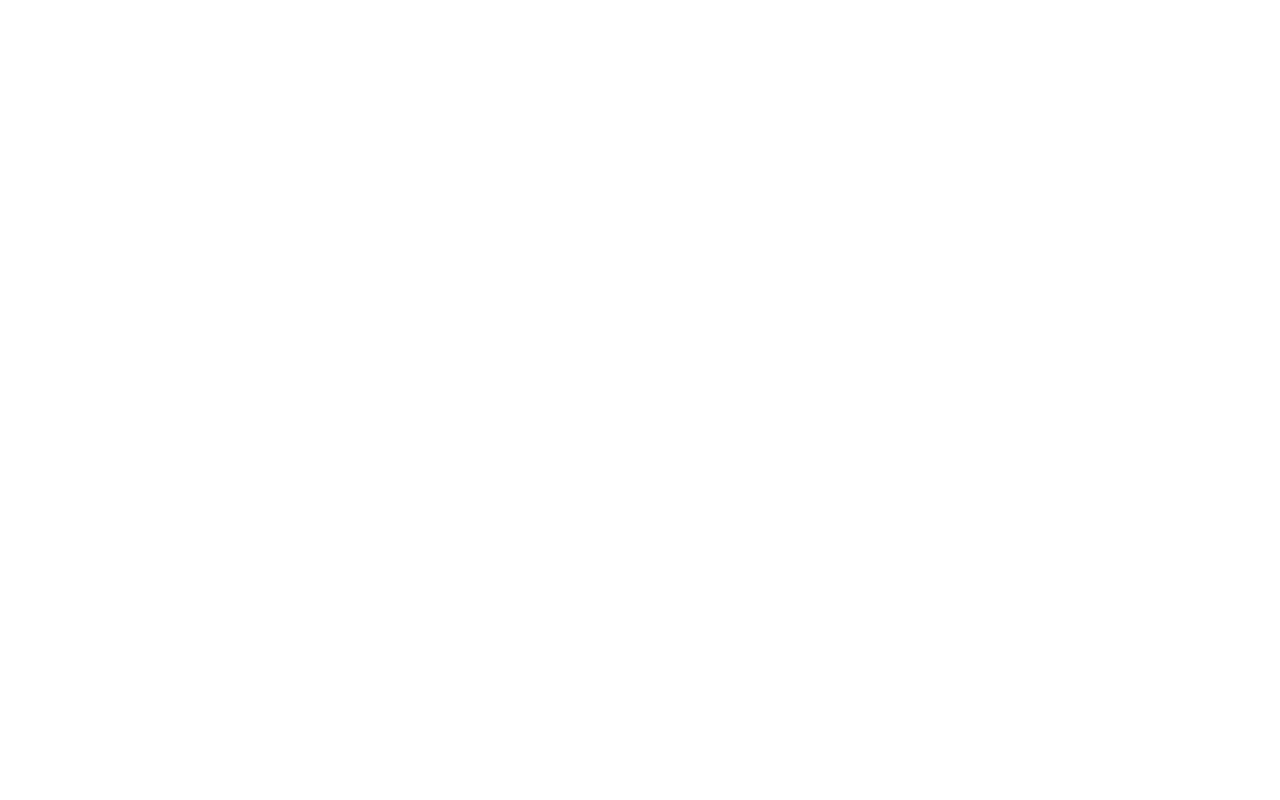
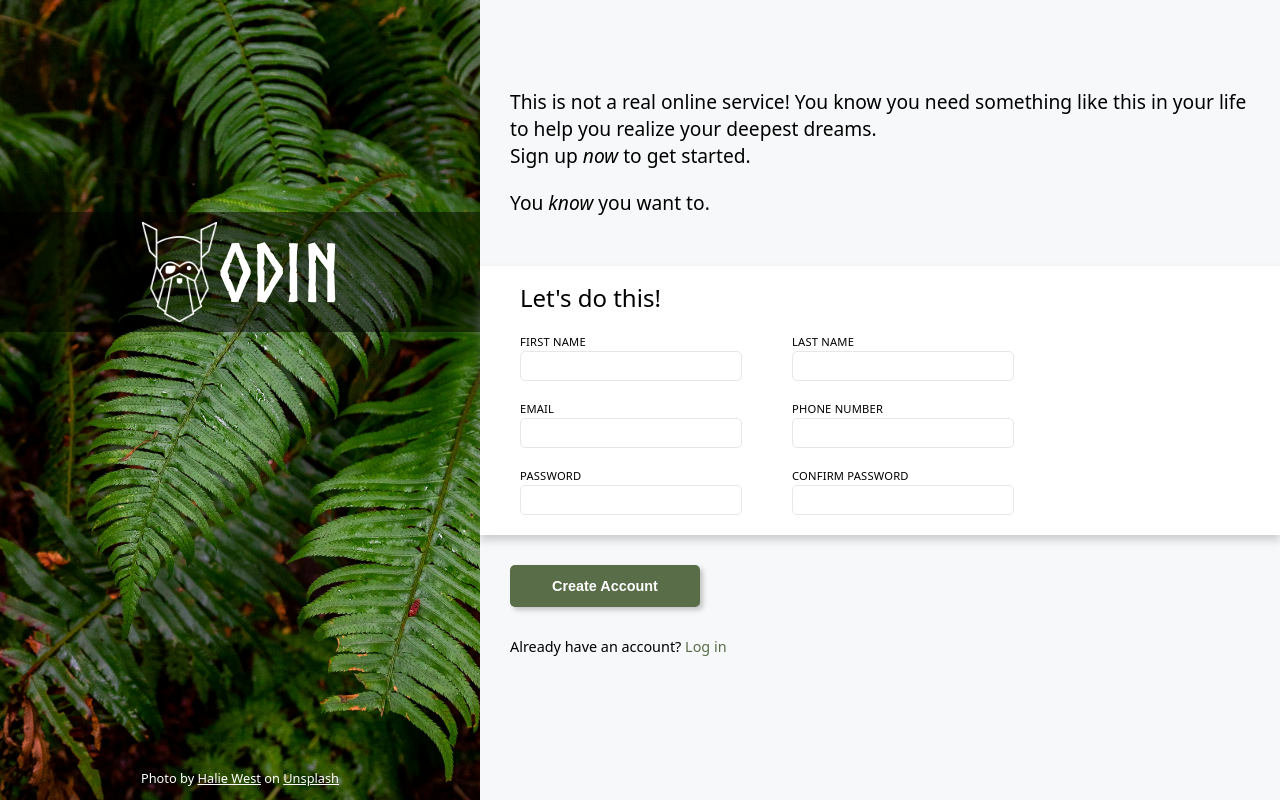
Before and after one commit to justausercoding/sign-up-form, a plain HTML site: page index.html in a window 1280 px wide. Drawn offline with Linux system fonts and the light colour scheme.

Commit message:
Recreate the visuals of the landing page

```diff
--- a/css/style.css
+++ b/css/style.css
@@ -0,0 +1,207 @@
+/* -- VARIABLES --*/
+:root {
+    --color-background-grey: #F7F8F9;
+
+    --color-button: #596D48;
+    --color-border-light: #E5E7EB;
+}
+
+
+/* -- FONTS -- */
+@font-face {
+    font-family: 'norsebold';
+    src: url('../fonts/norse-bold-webfont.woff2') format('woff2'),
+         url('../fonts/norse-bold-webvont.woff') format('woff');
+    font-weight: normal;
+    font-style: normal;
+}
+
+
+/* -- DESIGN AND POSITION -- */
+body {
+    font-family: system-ui, "Segoe UI", Roboto, Helvetica, Arial, sans-serif, "Apple Color Emoji", "Segoe UI Emoji", "Segoe UI Symbol";
+
+    margin: 0px;
+    min-height: 100vh;
+
+    display: flex;
+    align-items: stretch;
+}
+
+.logo {                                /* left side */
+    background-image: url('../img/leaves.jpg');
+    background-size: cover;
+
+    flex-basis: 300px;
+    flex-grow: 3;
+
+    display: flex;
+    flex-direction: column;
+    align-items: stretch;
+    justify-content: end;
+}
+
+.data {                                /* right side */
+    flex-basis: 500px;
+    flex-grow: 5;
+
+    display: flex;
+    flex-direction: column;
+}
+
+.logo__top-box {
+    flex-grow: 2;
+
+    display: flex;
+    flex-direction: column;
+    justify-content: center;
+    align-items: strech;
+}
+
+.logo__bottom-box {
+    font-size: 0.8rem;
+    color: white;
+    text-align: center;
+
+    flex-grow: 1;
+
+    display: flex;
+    flex-direction: column;
+    justify-content: end;
+}
+
+.logo__odin-bg {
+    background: rgba(0, 0, 0, 0.5);
+    display: flex;
+    justify-content: center;
+    align-items: center;
+}
+
+.logo__odin-img {
+    height: 100px;
+    width: auto;
+    padding: 10px 2px;
+}
+
+.logo__odin-text {
+    font: 5rem norsebold;
+    color: white;
+    text-align: center;
+
+}
+
+.logo__citation-text > a:link,
+.logo__citation-text > a:visited,
+.logo__citation-text > a:hover {
+    color: white;
+}
+
+.logo__citation-text > a:active {
+    color: grey;
+}
+
+.data__top-box {
+    background-color: var(--color-background-grey);
+    margin: 0;
+
+    flex: 1;
+
+    display: flex;
+    flex-direction: column;
+    justify-content: flex-end;
+}
+
+.data__text-inspire1,
+.data__text-inspire2 {
+    font-size: 1.2rem;
+    font-weight: 500;
+    margin: 0px;
+    padding: 0px 30px 0px 30px;
+
+}
+
+.data__text-inspire2 {
+    padding-top: 20px;
+    padding-bottom: 50px;
+}
+
+.data__middle-box {
+    background-color: white;
+
+    box-shadow: 0px 5px 8px 0px #8080805e;
+    position: relative; /* otherwise shaddow is not shown */
+
+    flex: 1;
+}
+
+.data__bottom-box {
+    background-color: var(--color-background-grey);
+
+    flex: 1;
+}
+
+.data__button {
+    background-color: var(--color-button);
+    font-size: 0.9rem;
+    font-weight: 600;
+    color: white;
+
+    box-shadow: 3px 3px 5px rgb(194, 194, 194);
+
+    padding: 13px 42px;
+    border: none;
+    border-radius: 5px;
+    margin: 30px;
+}
+
+.data__account-text {
+    font-size: 0.9rem;
+
+    padding: 0px 30px;
+    margin: 0;
+}
+
+.data__account-text > a:link,
+.data__account-text > a:visited,
+.data__account-text > a:hover {
+    color: var(--color-button);
+    font-weight: 500;
+    text-decoration: none;
+}
+
+
+.data__account-text > a:active {
+    color: #6c6c6c;
+    font-weight: 500;
+    text-decoration: none;
+}
+
+.data__do-text {
+    font-size: 1.5rem;
+    font-weight: 500;
+    margin: 15px auto 20px 40px;
+}
+
+
+.data__input-row {
+    display: flex;
+}
+
+.data__input-row label {
+    font-size: 0.7rem;
+    font-weight: 500;
+    letter-spacing: 0.2px;
+
+    display: block;
+    margin-left: 40px;
+}
+
+.data__input-row input {
+    font-family: inherit;
+    width: 200px;
+
+    border: 1px var(--color-border-light) solid;
+    border-radius: 5px;
+    padding: 5px 10px;
+    margin: 2px 10px 20px 40px;
+}
--- a/index.html
+++ b/index.html
@@ -6,7 +6,81 @@
     <link rel="stylesheet" href="./css/style.css">
     <title>Sign-up form</title>
 </head>
+
 <body>
+    <div class="logo">
+        <div class="logo__top-box">
+            <div class="logo__odin-bg">
+                <img class="logo__odin-img" src="./img/odin-lined.png" alt="Odin logo" >
+                <span class="logo__odin-text">Odin<span>
+            </div>
+        </div>
 
+        <div class="logo__bottom-box">
+            <p class="logo__citation-text">
+                Photo by <a href="https://unsplash.com/photos/green-leaf-plant-in-close-up-photography-25xggax4bSA">Halie West</a> on <a href="https://unsplash.com/">Unsplash</a>
+            </p>
+        </div>
+
+    </div>
+
+    <div class="data">
+
+        <div class="data__top-box">
+            <p class="data__text-inspire1">
+                This is not a real online service! You know you need something like this in your life to help you realize your deepest dreams.
+            </p>
+            <p class="data__text-inspire1">Sign up <em>now</em> to get started.</p>
+            <p class="data__text-inspire2">You <em>know</em> you want to.</p>
+        </div>
+
+        <div class="data__middle-box">
+            <p class="data__do-text">Let's do this!</p>
+            <form action="" method="" id="form">
+                <section class="data__input-row">
+                    <div>
+                        <label for="form-first-name">FIRST NAME</label>
+                        <input type="text" name="user_name" id="form-first-name">
+                    </div>
+                    <div>
+                        <label for="form-last-name">LAST NAME</label>
+                        <input type="text" name="user_surname" id="form-last-name">
+                    </div>
+                </section>
+                <section class="data__input-row">
+                    <div>
+                        <label for="form-email">EMAIL</label>
+                        <input type="email" name="user_email" id="form-email">
+                    </div>
+                    <div>
+                        <label for="form-phone">PHONE NUMBER</label>
+                        <input type="tel" name="user_phone" id="form-phone">
+                    </div>
+                </section>
+                <section class="data__input-row">
+                    <div>
+                        <label for="form-pwd">PASSWORD</label>
+                        <input type="password" name="user_password" id="form-pwd">
+                    </div>
+                    <div>
+                        <label for="form-pwdconfirm">CONFIRM PASSWORD</label>
+                        <input type="password" name="user_password" id="form-pwdconfirm">
+                    </div>
+                </section>
+
+
+
+            </form>
+        </div>
+
+        <div class="data__bottom-box">
+            <button class="data__button" form="form">Create Account</button>
+            <p class="data__account-text" >
+                Already have an account?
+                <a href="">Log in</a>
+            </p>
+        </div>
+
+    </div>
 </body>
 </html>
```
